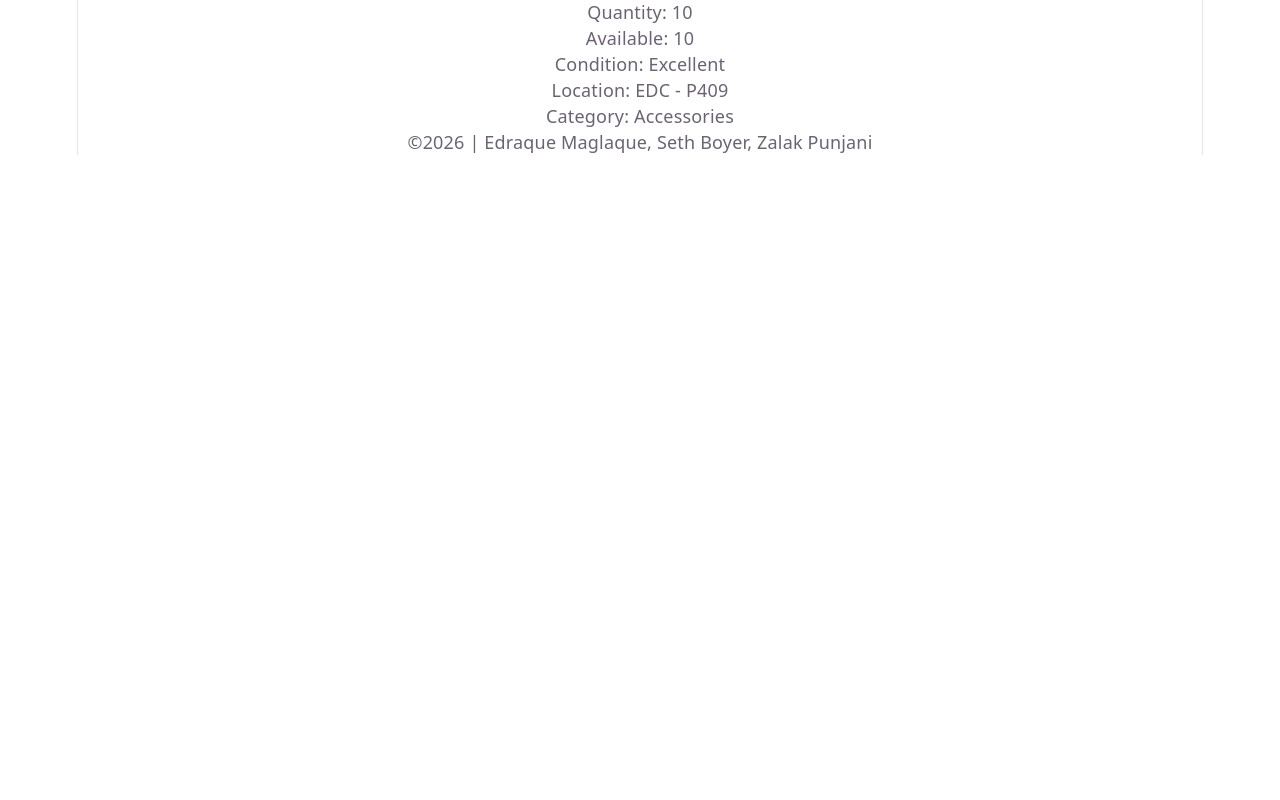
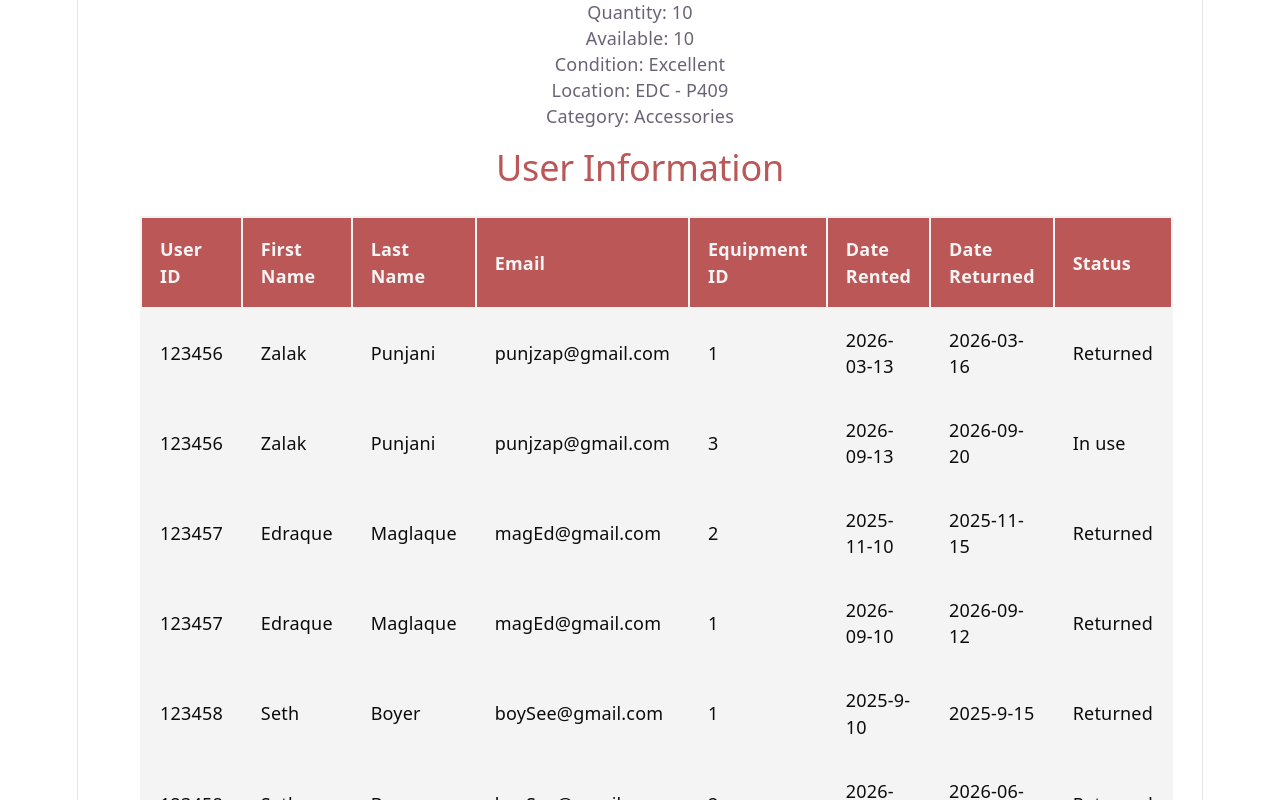
Before and after one commit to emaglaque2-rrc/full-stack-project-group-4, a React (Vite) app: page / in a window 1280 px wide. Shown: the part 10980-11780 px from the top of the page. Before the commit the page ends 11135 px from the top, so only its background shows below. Built offline with nearby package versions, Linux system fonts and the light colour scheme.

Commit message:
By mistake did a pull and now i am fixing the improts in the app.tsx.

```diff
--- a/src/App.tsx
+++ b/src/App.tsx
@@ -2,6 +2,7 @@ import './App.css'
 import Header from './components/Header/Header'
 import Footer from './components/Footer/Footer'
 import EquipmentInventory from './components/equipment-inventory/EquipmentInventory'
+import UserInventory from './components/user-inventory/user-inventory'
 
 function App() {
 
@@ -12,6 +13,7 @@ function App() {
 
       <main>
         <EquipmentInventory />
+        <UserInventory />
       </main>
 
       <Footer />
--- a/src/components/user-inventory/user-inventory.css
+++ b/src/components/user-inventory/user-inventory.css
@@ -0,0 +1,34 @@
+.user-inventory {
+  max-width: 1000px;
+  margin: 0 auto;
+  padding: 1rem;
+
+}
+
+.user-inventory h2 {
+  font-size: 2rem;
+  margin-bottom: 1.5rem;
+  color: #bb5757;
+}
+
+.user-inventory table {
+    width: 100%;
+    background-color: #f4f4f4;
+}
+
+.user-inventory th,
+.user-inventory td {
+    padding: 1rem;
+    text-align: left;
+}
+
+.user-inventory th {
+    background-color: #bb5757;
+    color: #f4f4f4;
+    font-size: 1rem;
+}
+
+.user-inventory td {
+    color: #0c0c0c;
+    font-size: 1rem;
+}
```
